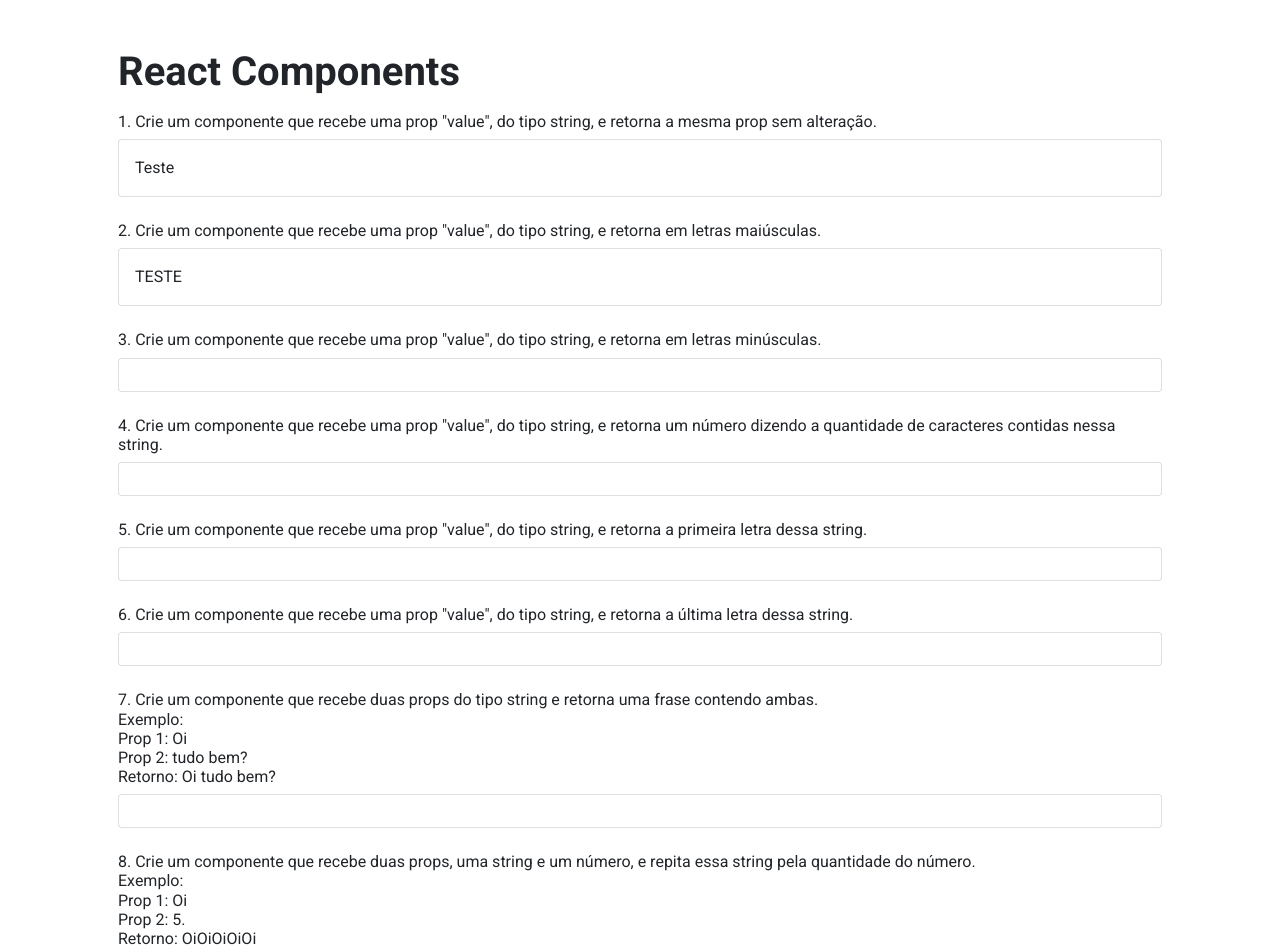
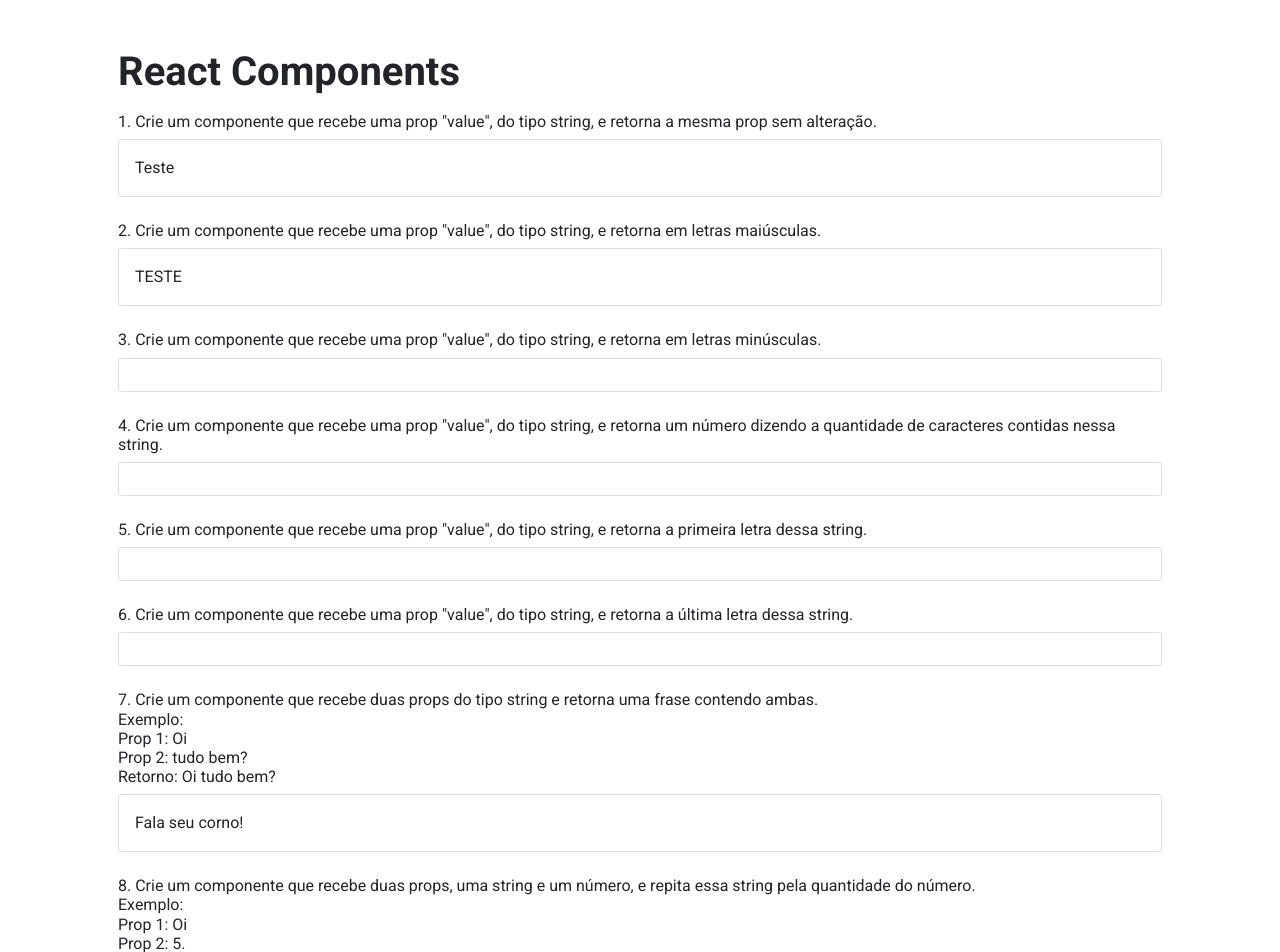
Before and after one commit to portugalv7/react-components-exercises, a React (Create React App) app: page / in a window 1280 px wide. Shown: the top 952 px of the page. Built offline with nearby package versions, Linux system fonts and the light colour scheme.

Commit message:
Question 7

```diff
--- a/src/App.tsx
+++ b/src/App.tsx
@@ -1,6 +1,7 @@
 import './App.css';
 import Q1String from './components/Q1String';
 import Q2Uppercase from './components/Q2Uppercase';
+import Q7StringsToPhrase from './components/Q7StringsToPhrase';
 
 const App: React.FC = () => {
     return (
@@ -60,7 +61,9 @@
                 <br />
                 Retorno: Oi tudo bem?
             </h2>
-            <div className="card p-3 mb-4">{/* Insira a resposta aqui */}</div>
+            <div className="card p-3 mb-4">
+                <Q7StringsToPhrase phrase1="Fala" phrase2="seu corno!" />
+            </div>
 
             <h2 className="fs-6">
                 8. Crie um componente que recebe duas props, uma string e um
--- /dev/null
+++ b/src/components/Q7StringsToPhrase/index.tsx
@@ -0,0 +1,16 @@
+interface IQ7StringsToPhraseProps {
+    phrase1: string;
+    phrase2: string;
+}
+
+const Q7StringsToPhrase: React.FC<IQ7StringsToPhraseProps> = ({
+    phrase1,
+    phrase2,
+}) => (
+    <span>
+        {' '}
+        {phrase1} {phrase2}{' '}
+    </span>
+);
+
+export default Q7StringsToPhrase;
```
